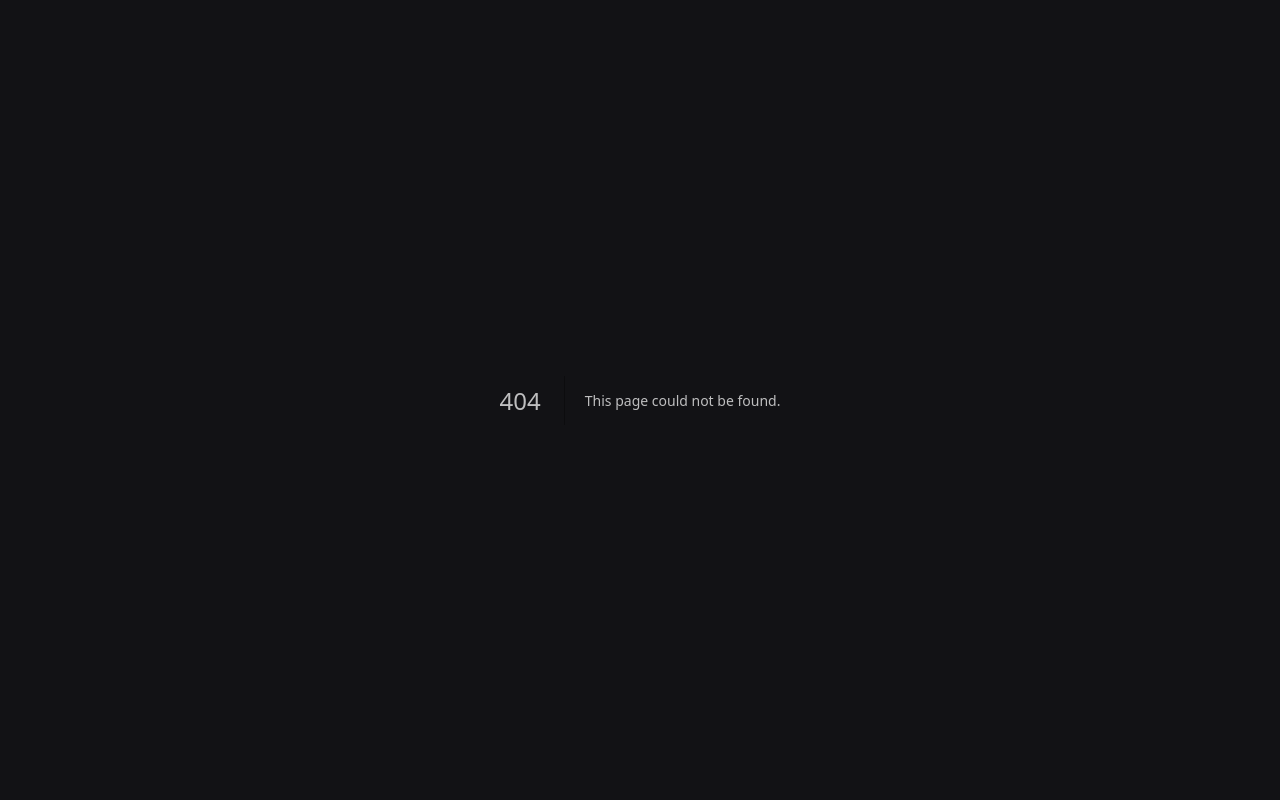
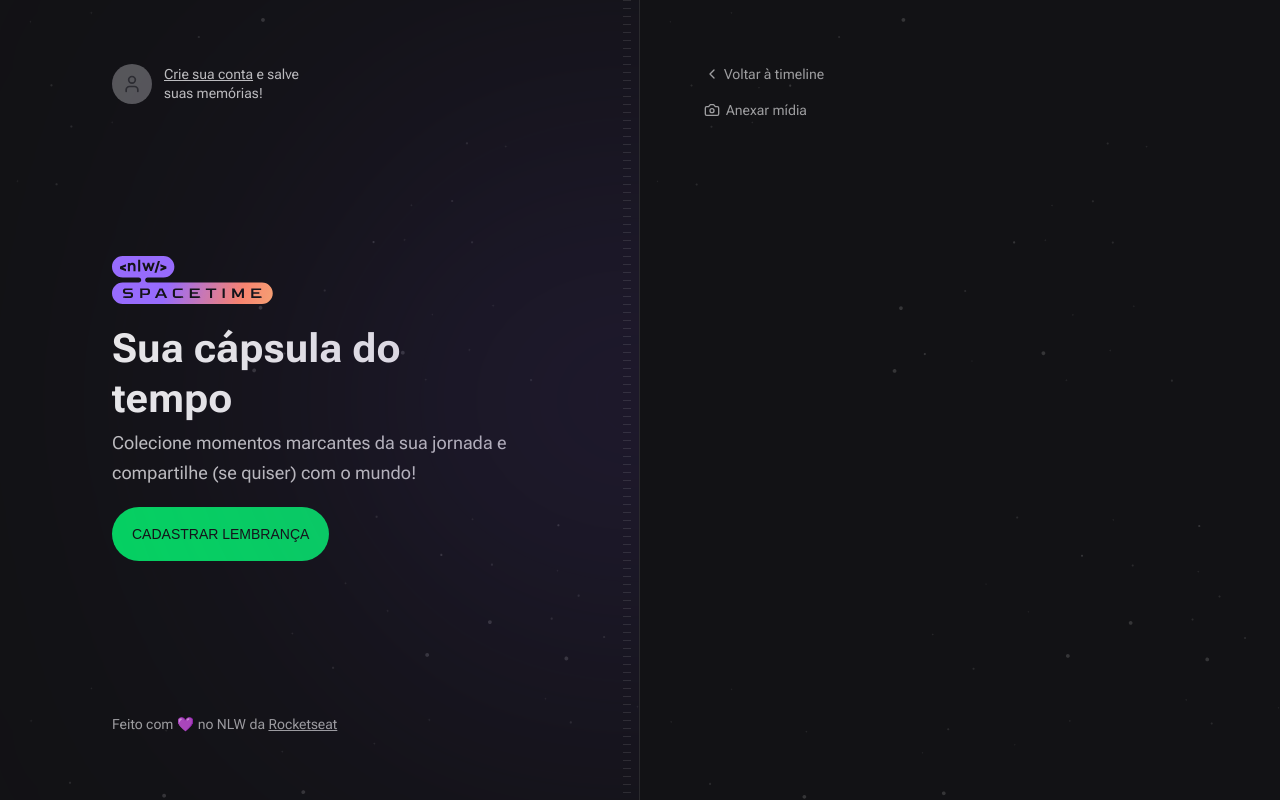
Before and after one commit to RafaelMatos/NLW_Timeline_front, a Next.js app: page /memories/new in a window 1280 px wide. Before the commit this address had no page. Built offline with nearby package versions, Linux system fonts and the light colour scheme; no server answers; a web font is replaced by a local one.

Commit message:
making user logout

```diff
--- /dev/null
+++ b/src/app/api/auth/logout/route.ts
@@ -0,0 +1,11 @@
+import { NextRequest, NextResponse } from 'next/server'
+
+export async function GET(request: NextRequest) {
+  const redirectURL = new URL('/', request.url)
+
+  return NextResponse.redirect(redirectURL, {
+    headers: {
+      'Set-Cookie': `token=; Path=/; max-age=0`,
+    },
+  })
+}
--- a/src/app/layout.tsx
+++ b/src/app/layout.tsx
@@ -4,6 +4,11 @@
   Roboto_Flex as Roboto,
   Bai_Jamjuree as BaiJamjuree,
 } from 'next/font/google'
+import { Hero } from '@/components/Hero'
+import { Profile } from '@/components/Profile'
+import { SignIn } from '@/components/SignIn'
+import { Copyright } from '@/components/Copyright'
+import { cookies } from 'next/headers'
 
 const roboto = Roboto({ subsets: ['latin'], variable: '--font-roboto' })
 const baiJamjuree = BaiJamjuree({
@@ -19,12 +24,34 @@
 }
 
 export default function RootLayout({ children }: { children: ReactNode }) {
+  const isAuthenticated = cookies().has('token')
   return (
     <html lang="en">
       <body
         className={`${roboto.variable} ${baiJamjuree.variable} bg-gray-900 font-sans text-gray-100`}
       >
-        {children}
+        <main className=" grid min-h-screen grid-cols-2">
+          {/* Left */}
+          <div className=" relative flex flex-col items-start justify-between overflow-hidden border-r border-white/10 bg-[url(../assets/bg-stars.svg)] bg-cover  px-28 py-16">
+            {/* Blur */}
+            <div className="absolute right-0 top-1/2 h-[288px] w-[526px] -translate-y-1/2 translate-x-1/2 rounded-full bg-purple-700 opacity-50 blur-full"></div>
+
+            {/* Stripe */}
+            <div className="absolute bottom-0 right-2 top-0 w-2  bg-stripes"></div>
+
+            {/* Sing In */}
+            {isAuthenticated ? <Profile /> : <SignIn />}
+            {/* Hero */}
+            <Hero />
+
+            {/* Copyright */}
+            <Copyright />
+          </div>
+          {/* Right */}
+          <div className="flex flex-col bg-[url(../assets/bg-stars.svg)] bg-cover p-16">
+            {children}
+          </div>
+        </main>
       </body>
     </html>
   )
--- /dev/null
+++ b/src/app/memories/new/page.tsx
@@ -0,0 +1,33 @@
+import { Camera, ChevronLeft } from 'lucide-react'
+import Link from 'next/link'
+
+export default function NewMemory() {
+  return (
+    <div className="flex flex-1 flex-col gap-4">
+      <Link
+        href="/"
+        className="flex items-center gap-1 text-sm text-gray-200 hover:text-gray-100"
+      >
+        <ChevronLeft className="h-4 w-4" />
+        Voltar à timeline
+      </Link>
+      <form action="" className="flex flex-1 flex-col gap-2">
+        <div className="flex items-center gap-4">
+          <label
+            htmlFor="media"
+            className="flex cursor-pointer items-center gap-1.5 text-sm text-gray-200 hover:text-gray-100"
+          >
+            <Camera className="h-4 w-4" />
+            Anexar mídia
+          </label>
+
+          <label
+            htmlFor="isPublic"
+            className="flex items-center gap-1.5 text-sm text-gray-200 hover:text-gray-100"
+          ></label>
+        </div>
+        <input type="file" id="media" className="invisible" />
+      </form>
+    </div>
+  )
+}
--- a/src/app/page.tsx
+++ b/src/app/page.tsx
@@ -1,32 +1,5 @@
-import { cookies } from 'next/headers'
-import { Copyright } from '@/components/Copyright'
-import { Hero } from '@/components/Hero'
-import { SignIn } from '@/components/SignIn'
 import { EmptyMemories } from '@/components/EmptyMemories'
-import { Profile } from '@/components/Profile'
 
 export default function Home() {
-  const isAuthenticated = cookies().has('token')
-  return (
-    <main className=" grid min-h-screen grid-cols-2">
-      {/* Left */}
-      <div className=" relative flex flex-col items-start justify-between overflow-hidden border-r border-white/10 bg-[url(../assets/bg-stars.svg)] bg-cover  px-28 py-16">
-        {/* Blur */}
-        <div className="absolute right-0 top-1/2 h-[288px] w-[526px] -translate-y-1/2 translate-x-1/2 rounded-full bg-purple-700 opacity-50 blur-full"></div>
-
-        {/* Stripe */}
-        <div className="absolute bottom-0 right-2 top-0 w-2  bg-stripes"></div>
-
-        {/* Sing In */}
-        {isAuthenticated ? <Profile /> : <SignIn />}
-        {/* Hero */}
-        <Hero />
-
-        {/* Copyright */}
-        <Copyright />
-      </div>
-      {/* Right */}
-      <EmptyMemories />
-    </main>
-  )
+  return <EmptyMemories />
 }
--- a/src/components/EmptyMemories.tsx
+++ b/src/components/EmptyMemories.tsx
@@ -1,6 +1,5 @@
 export function EmptyMemories() {
   return (
-    <div className="flex flex-col bg-[url(../assets/bg-stars.svg)] bg-cover p-16">
     <div className="flex flex-1 items-center justify-center">
       <p className="w-[360px] text-center leading-relaxed">
         Você ainda não registrou nenhuma lembrança, comece a{' '}
@@ -10,6 +9,5 @@
         !
       </p>
     </div>
-    </div>
   )
 }
--- a/src/components/Profile.tsx
+++ b/src/components/Profile.tsx
@@ -15,7 +15,10 @@
 
       <p className="max-w-[140px] text-sm leading-snug">
         Olá, <span>{name}</span>
-        <a href="" className="block text-red-400 hover:text-red-300">
+        <a
+          href="/api/auth/logout"
+          className="block text-red-400 hover:text-red-300"
+        >
           Sair
         </a>
       </p>
--- a/src/lib/api.ts
+++ b/src/lib/api.ts
@@ -1,5 +1,5 @@
 import axios from 'axios'
 
 export const api = axios.create({
-  baseURL: 'http://localhost:3333',
+  baseURL: 'http://192.168.0.127:3333',
 })
```
Lines whose indentation alone changed are shown as unchanged.
